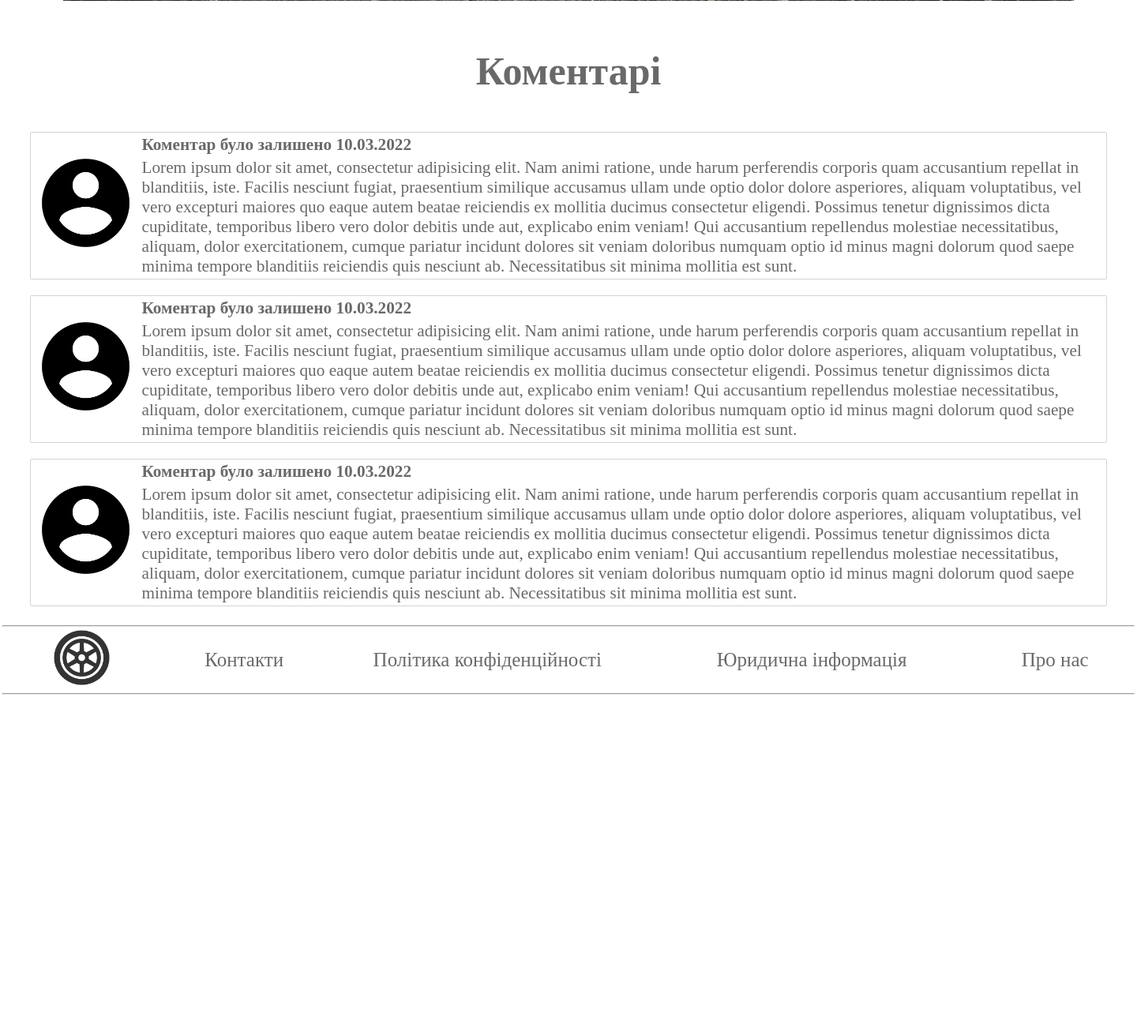
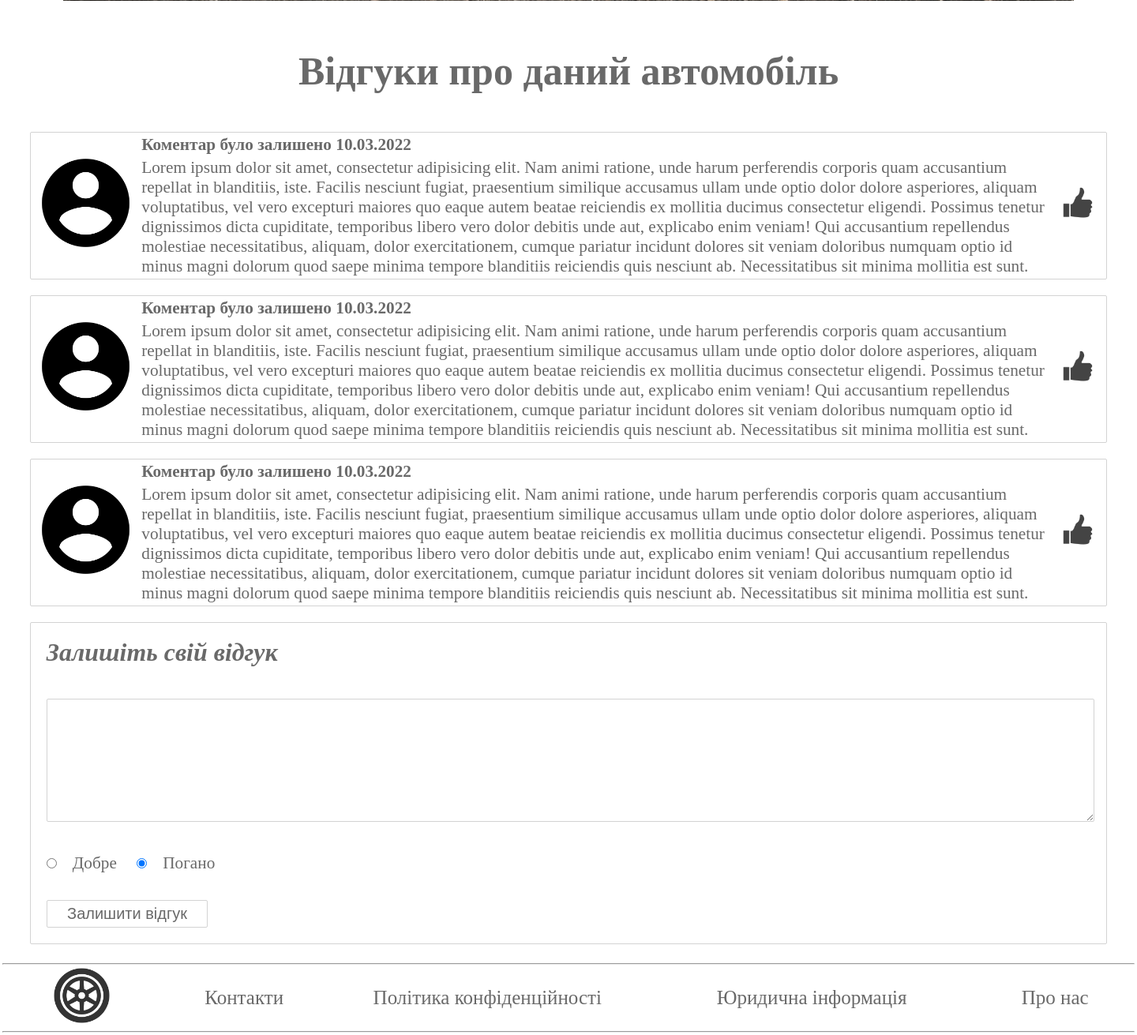
Before and after one commit to ctYurk15/Muscle-Cars, a PHP site: page /carpage.html in a window 1440 px wide. Shown: the part 1435-2746 px from the top of the page at 79% size. Before the commit the page ends 2315 px from the top, so only its background shows below. Run offline with PHP 8.4, Linux system fonts and the light colour scheme.

Commit message:
Added leave comment section + small changes for filters

```diff
--- a/carpage.html
+++ b/carpage.html
@@ -78,15 +78,18 @@
             </tr>
             <tr>
                 <td colspan="7" align="center">
-                    <h1>Коментарі</h1><br>
-                    <div id="commentDiv">
+                    <h1>Відгуки про даний автомобіль</h1><br>
+                    <div class="commentDiv">
                         <table>
                             <tr>
                                 <td width="10%" rowspan="2">
                                     <img src="images/account.png">
                                 </td>
-                                <td width="90%">
+                                <td width="85%">
                                     <b>Коментар було залишено 10.03.2022</b>
+                                </td>
+                                <td width="5%" rowspan="2" align="center">
+                                    <img src="images/like.png">
                                 </td>
                             </tr>
                             <tr>
@@ -96,14 +99,17 @@
                             </tr>
                         </table>
                     </div>
-                    <div id="commentDiv">
+                    <div class="commentDiv">
                         <table>
                             <tr>
                                 <td width="10%" rowspan="2">
                                     <img src="images/account.png">
                                 </td>
-                                <td width="90%">
+                                <td width="85%">
                                     <b>Коментар було залишено 10.03.2022</b>
+                                </td>
+                                <td width="5%" rowspan="2" align="center">
+                                    <img src="images/like.png">
                                 </td>
                             </tr>
                             <tr>
@@ -113,14 +119,17 @@
                             </tr>
                         </table>
                     </div>
-                    <div id="commentDiv">
+                    <div class="commentDiv">
                         <table>
                             <tr>
                                 <td width="10%" rowspan="2">
                                     <img src="images/account.png">
                                 </td>
-                                <td width="90%">
+                                <td width="85%">
                                     <b>Коментар було залишено 10.03.2022</b>
+                                </td>
+                                <td width="5%" rowspan="2" align="center">
+                                    <img src="images/like.png">
                                 </td>
                             </tr>
                             <tr>
@@ -129,6 +138,16 @@
                                 </td>
                             </tr>
                         </table>
+                    </div>
+
+                    <div id="leaveCommentDiv">
+                        <form>
+                            <h2 style="margin: 20px;"><i>Залишіть свій відгук</i></h2>
+                            <textarea id="" cols="30" rows="10"></textarea>
+                            <input type="radio" name="comment" id="goodOption" checked><label for="goodOption">Добре</label>
+                            <input type="radio" name="comment" id="badOption" checked><label for="badOption">Погано</label><br>
+                            <button>Залишити відгук</button>
+                        </form>
                     </div>
                 </td>
             </tr>
--- a/scripts/carpage.js
+++ b/scripts/carpage.js
@@ -1,4 +1,6 @@
 $(document).ready(function(){
+    $(this).preventDefault();
+
     const queryString = window.location.search;
     const urlParams = new URLSearchParams(queryString);
 
--- a/styles/carpage.css
+++ b/styles/carpage.css
@@ -93,7 +93,7 @@
 }
 
 /*Comments*/
-#commentDiv
+.commentDiv
 {
     width: 95%;
     text-align: left;
@@ -103,12 +103,54 @@
     margin: 20px;
 }
 
-#commentDiv img
+.commentDiv img
 {
     width: 100%;
 }
 
-#commentDiv:hover
+.commentDiv:hover
 {
     background-color: lightgray;
 }
+
+#leaveCommentDiv
+{
+    width: 95%;
+    text-align: left;
+    border: 1px solid lightgray;
+    border-radius: 2px;
+    font-size: 0.85em;
+    margin: 20px;
+}
+
+#leaveCommentDiv textarea
+{
+    width: 97%;
+    margin: 20px;
+}
+
+#leaveCommentDiv button
+{
+    margin: 20px;
+    padding: 5px;
+    width: 15%;
+    font-size: 20px;
+    border: 1px solid lightgray;
+    border-radius: 2px;
+    background-color: white;
+    color: dimgray;
+}
+
+#leaveCommentDiv button:hover
+{
+    background-color: lightgray;
+    cursor: pointer;
+}
+
+#leaveCommentDiv input, #leaveCommentDiv textarea
+{
+    color: dimgray;
+    border: 1px solid lightgray;
+    border-radius: 2px;
+    margin: 20px;
+}
```
Also changed, not shown: styles/catalog.css (+8 -0 lines), images/like.png (added).
